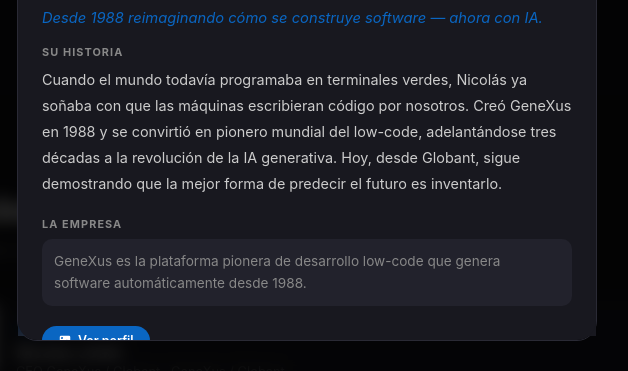
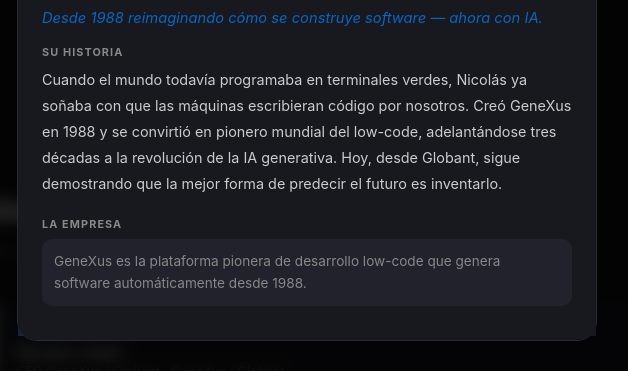
Before and after one commit to gmilano/miniforo-ia, a plain HTML site: page index.html in a window 1280 px wide. Both pictures are taken after a click on the element 654 px from the left and 790 px from the top of the page. Shown: the part 427-798 px from the top of the page, 333-961 px from the left. Drawn offline with Linux system fonts and the light colour scheme.

Commit message:
fix: remove linkedin buttons

```diff
--- a/index.html
+++ b/index.html
@@ -472,17 +472,7 @@ function openModal(id) {
   document.getElementById('modal-bio').textContent = p.bio;
   document.getElementById('modal-company').textContent = p.company_desc;
 
-  // LinkedIn button
-  const liSVG = `<svg width="14" height="14" fill="currentColor" viewBox="0 0 24 24"><path d="M19 3a2 2 0 0 1 2 2v14a2 2 0 0 1-2 2H5a2 2 0 0 1-2-2V5a2 2 0 0 1 2-2h14m-.5 15.5v-5.3a3.26 3.26 0 0 0-3.26-3.26c-.85 0-1.84.52-2.32 1.3v-1.11h-2.79v8.37h2.79v-4.93c0-.77.62-1.4 1.39-1.4a1.4 1.4 0 0 1 1.4 1.4v4.93h2.79M6.88 8.56a1.68 1.68 0 0 0 1.68-1.68c0-.93-.75-1.69-1.68-1.69a1.69 1.69 0 0 0-1.69 1.69c0 .93.76 1.68 1.69 1.68m1.39 9.94v-8.37H5.5v8.37h2.77z"/></svg>`;
-  const li = p.linkedin || '';
-  const actions = document.getElementById('modal-actions');
-  if (li.includes('/in/')) {
-    actions.innerHTML = `<a href="${li}" target="_blank" rel="noopener" class="btn-sm btn-primary">${liSVG} Ver perfil</a>`;
-  } else if (li.includes('/search/')) {
-    actions.innerHTML = `<a href="${li}" target="_blank" rel="noopener" class="btn-sm btn-outline">${liSVG} Buscar en LinkedIn</a>`;
-  } else {
-    actions.innerHTML = '';
-  }
+  document.getElementById('modal-actions').innerHTML = '';
 
   document.getElementById('modal-overlay').classList.add('open');
   document.body.style.overflow = 'hidden';
```
